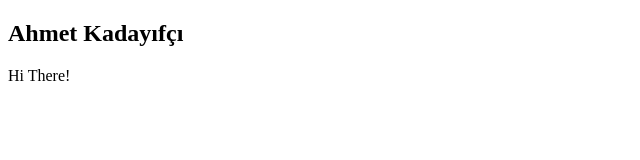
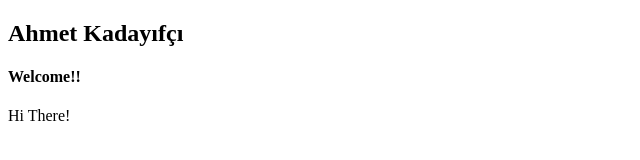
Before and after one commit to ahmetkullanicisi/initialRepo, a plain HTML site: page index.html in a window 1280 px wide. Shown: the whole page, without its empty margins (0-640 px from the left). Drawn offline with Linux system fonts and the light colour scheme.

Commit message:
update index.html

```diff
--- a/index.html
+++ b/index.html
@@ -7,6 +7,7 @@
 </head>
 <body>
     <h2>Ahmet Kadayıfçı</h2>
+    <h4>Welcome!!</h4>
     <p>Hi There!</p>
 </body>
 </html>
```
